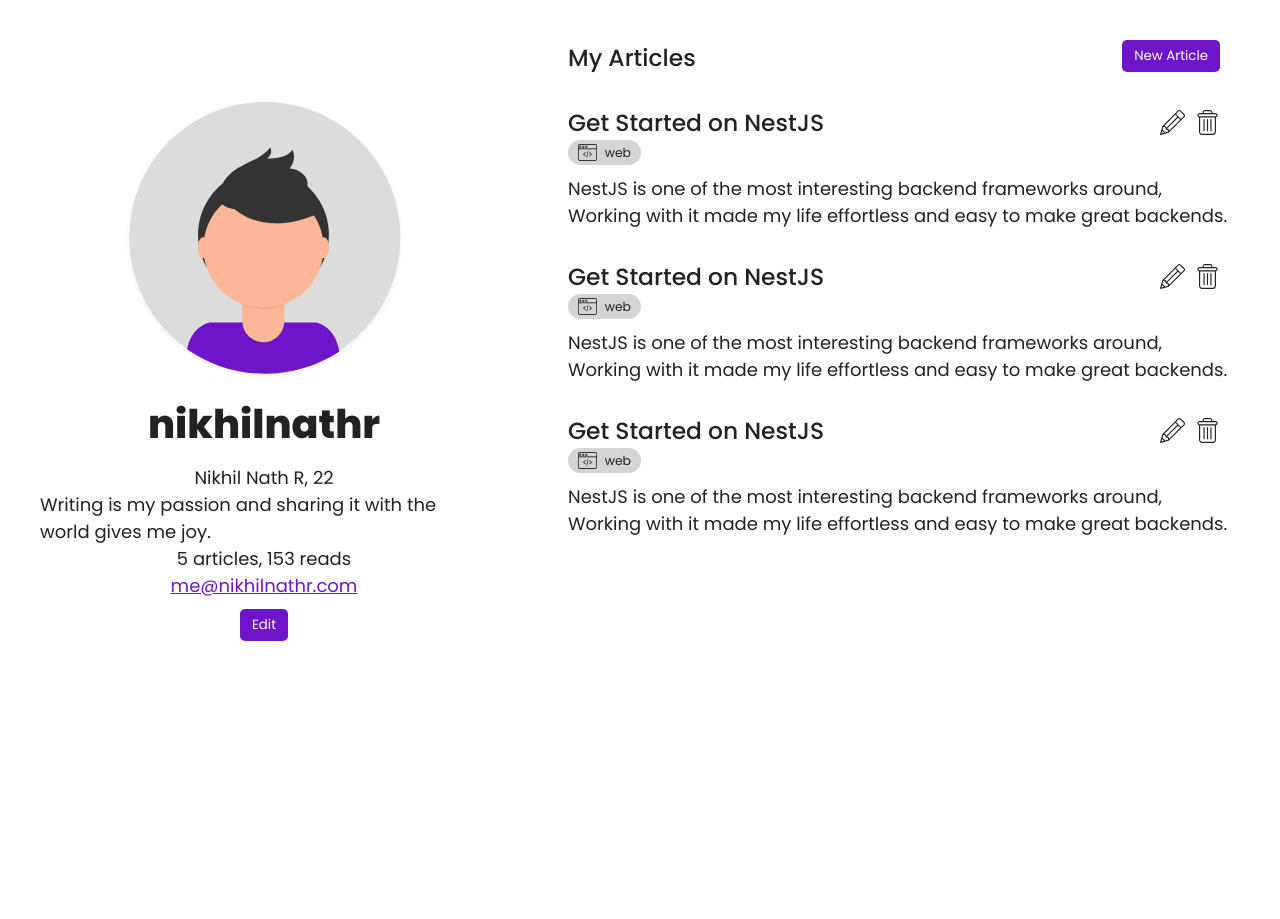
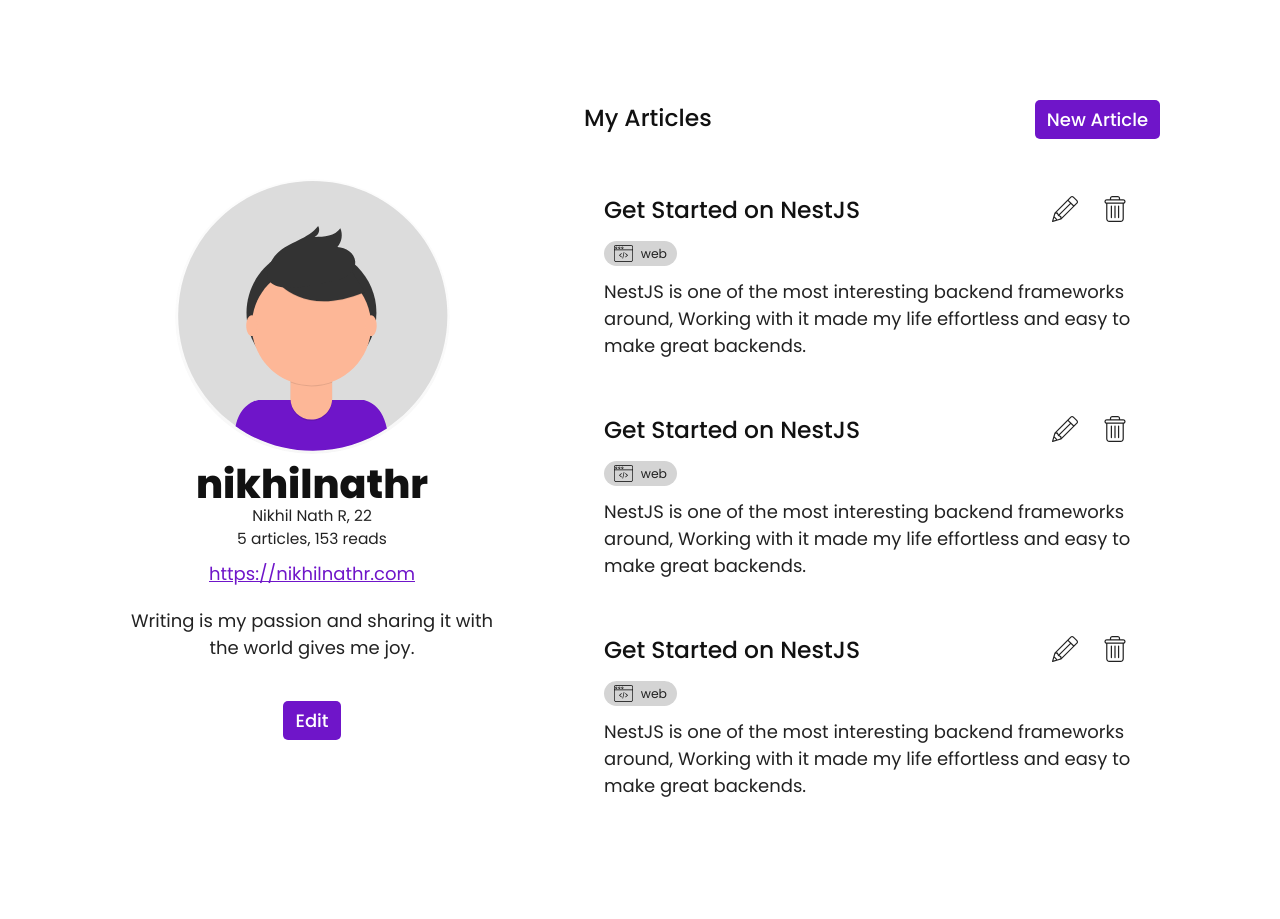
Before and after one commit to sivanandini029/artifact, a PHP site: page /profile.html in a window 1280 px wide. Shown: the part 80-999 px from the top of the page. Before the commit the page ends 721 px from the top, so only its background shows below. Run offline with PHP 8.4, Linux system fonts and the light colour scheme.

Commit message:
Modify styles in profile.html

```diff
--- a/profile.html
+++ b/profile.html
@@ -5,7 +5,6 @@
     <meta name="viewport" content="width=device-width, initial-scale=1.0">
     <title>Profile</title>
     <link rel="stylesheet" href="style/style.css">
-    <link rel="stylesheet" href="style/form-template.css">
     <link rel="stylesheet" href="style/profile.css">
     <link href="https://fonts.googleapis.com/css2?family=Poppins:wght@400;500;800&display=swap" rel="stylesheet">
 </head>
@@ -18,40 +17,40 @@
                     <span class="artifact">Artifact</span>
                 </a>
                 <nav class="nav">
-                    <a href="#" class="link">Profile</a>
+                    <a href="./profile.html" class="link">Profile</a>
                     <a href="#" class="link">Home</a>
                     <a href="#" class="link">Logout</a>
 
                 </nav>
             </div>
         </header>
-        <div class="user-profile">
+        <main class="user-profile main">
             <div class="profile-container">
-                <div class="profile-pic">
-                    <img src="assets/undraw_profile_pic_ic5t 1.svg">
-                </div>
+                <img class="profile-pic" src="assets/undraw_profile_pic_ic5t 1.svg" />
                 <div class="profile-name">nikhilnathr</div>
-                <div class="profile-reads">Nikhil Nath R, 22</div>
-                <div class="profile-reads">Writing is my passion and sharing it with the world gives me joy.</div>
-                <div class="profile-reads">5 articles, 153 reads</div>
-                <div class="profile-reads"><a href="#" class="primary-link">me@nikhilnathr.com</a></div>
-                <div class="edit-profile">
-                    <button class="button large">Edit</button>
-                </div>
+                <div class="small">Nikhil Nath R, 22</div>
+                <div class="small">5 articles, 153 reads</div>
+                <div class="website"><a href="https://nikhilnathr.com" class="primary-link">https://nikhilnathr.com</a></div>
+                <div class="bio">Writing is my passion and sharing it with the world gives me joy.</div>
+                <a href="./edit_profile.html" class="edit-profile button">
+                    Edit
+                </a>
             </div>
-            <div class="articles-container">
-                <div class="articles-title">
-                    <div class="myarticles">My Articles</div>
-                    <div class="new-article">
-                        <button class="button large">New Article</button>
-                    </div>
+            <div class="post-section">
+                <div class="sub-title">
+                    <div>My Articles</div>
+                    <button class="button">New Article</button>
                 </div>
                 <div class="post">
                     <div class="subject">
                         <div class="heading">Get Started on NestJS</div>
-                        <div class="edit-icons">
-                            <img src="assets/edit-tools.svg">
-                            <img src="assets/send-to-trash.svg">
+                        <div class="icons">
+                            <div class="icon">
+                                <img src="assets/edit-tools.svg">
+                            </div>
+                            <div class="icon">
+                                <img src="assets/send-to-trash.svg">
+                            </div>
                         </div>
                     </div>
                     <div class="labels">
@@ -65,9 +64,13 @@
                 <div class="post">
                     <div class="subject">
                         <div class="heading">Get Started on NestJS</div>
-                        <div class="edit-icons">
-                            <img src="assets/edit-tools.svg">
-                            <img src="assets/send-to-trash.svg">
+                        <div class="icons">
+                            <div class="icon">
+                                <img src="assets/edit-tools.svg">
+                            </div>
+                            <div class="icon">
+                                <img src="assets/send-to-trash.svg">
+                            </div>
                         </div>
                     </div>
                     <div class="labels">
@@ -81,9 +84,13 @@
                 <div class="post">
                     <div class="subject">
                         <div class="heading">Get Started on NestJS</div>
-                        <div class="edit-icons">
-                            <img src="assets/edit-tools.svg">
-                            <img src="assets/send-to-trash.svg">
+                        <div class="icons">
+                            <div class="icon">
+                                <img src="assets/edit-tools.svg">
+                            </div>
+                            <div class="icon">
+                                <img src="assets/send-to-trash.svg">
+                            </div>
                         </div>
                     </div>
                     <div class="labels">
@@ -94,8 +101,9 @@
                     </div>
                     <div class="contents">NestJS is one of the most interesting backend frameworks around, Working with it made my life effortless and easy to make great backends.</div>
                 </div>
+
             </div>
-        </div>
+        </main>
     </div>
 </body>
 </html>
--- a/style/form-template.css
+++ b/style/form-template.css
@@ -85,10 +85,6 @@
 .form .bottom-control .left-section a {
     margin: 3px 0;
 }
-.form .button.large {
-    font-size: 1.3rem;
-    padding: 5px 25px;
-}
 .form .error {
     font-size: 0.69rem;
     color: #D60000;
--- a/style/profile.css
+++ b/style/profile.css
@@ -1,116 +1,63 @@
-.container .user-profile{
+.user-profile {
+    display: flex;
+}
+.user-profile .profile-container {
+    display: flex;
+    flex-direction: column;
+    justify-content: center;
+    align-items: center;
+    text-align: center;
+    padding: 100px 40px;
+    flex: 2;
+}
+.user-profile .profile-container .profile-pic {
+    height: 275px;
+    width: 275px;
+    border-radius: 50%;
+}
+
+.user-profile .profile-container .profile-name {
+    font-size: 2.2rem;
+    font-weight: 800;
+    color: #111111;
+    margin-bottom: -10px;
+}
+.user-profile .profile-container .small {
+    font-size: 0.86rem;
+}
+.user-profile .profile-container .bio {
+    margin-top: 20px;
+}
+.user-profile .profile-container .website {
+    margin-top: 10px;
+}
+.user-profile .profile-container .edit-profile {
+    margin-top: 40px;
+}
+.user-profile .post-section {
+    flex: 3;
+    padding: 40px;
+}
+.user-profile .post-section .sub-title {
     display: flex;
     justify-content: space-between;
 }
-.container .profile-container{
-    display: flex;
-    flex-direction: column;
-    align-items: center;
-    padding: 100px 40px;
-    flex: 2;
-}
-.container .profile-container .profile-name{
-    font-size: 2.2rem;
-    font-weight: 800;
-    padding: 10px 10px;
-}
-.container .profile-container .edit-profile{
-    padding-top: 10px;
-}
-.container .user-profile .articles-container{
-    flex: 3;
-    padding: 40px 40px;
-}
-.container .user-profile .articles-container .articles-title{
-    display: flex;
-    justify-content: space-between;
-    padding-right: 20px;
-}
-.container .user-profile .articles-container .articles-title .myarticles{
-    font-size: 1.3rem;
-    font-weight: 500;
-}
-.container .user-profile .articles-container .post .subject{
-    display: flex;
-    justify-content: space-between;
-    padding: 30px 20px 0 0;
-}
-.container .user-profile .articles-container .post .subject .heading{
-    font-size: 1.3rem;
-    font-weight: 500;
-}
-.container .user-profile .articles-container .post .subject .edit-icons{
-    display: flex;
-    align-items: center;
-}
-.container .user-profile .articles-container .post .subject .edit-icons img{
-    padding-left: 10px;
-}
-.container .user-profile .articles-container .post .labels{
-    display: flex;
-    flex-wrap: wrap;
-}
-.container .user-profile .articles-container .post .labels .label{
-    font-size: 0.69rem;
-    background-color: #D4D4D4;
-    border-radius: 12.5px;
-    height: 25px;
-    display: flex;
-    justify-content: space-between;
-    align-items: center;
-    padding: 0 10px;
-    margin-right: 8px;
-}
-.container .user-profile .articles-container .post .labels .label .icon{
-    margin-right: 8px;
-    height: 75%;
-    object-fit: contain;
-}
-.container .user-profile .articles-container .post .labels .label .name{
-    font-size: 0.69rem;
-}
-.container .user-profile .articles-container .post .contents{
-    padding-top: 10px;
-}
+
 @media (max-width: 1100px) {
     .user-profile {
         flex-direction: column;
     }
-    .user-profile .profile-container{
-        padding: 20px 20px;
+    .user-profile .profile-container {
+        padding: 20px;
+    }
+    .user-profile .post-section {
+        padding: 100px 0;
     }
 }
 
 /* small screens */
 @media (max-width: 700px) {
-    .user-profile {
-        padding: 10px 0;
-        width: 100%;
-    }
-
     .user-profile .profile-container {
-        padding: 10px 0;
-        display: flex;
-        justify-content: center;
-        align-items: center;
-    }
-
-    .user-profile .profile-container .profile-pic {
-        display: flex;
-        justify-content: center;
-        align-items: center;
-    }
-
-    .user-profile .articles-container {
-        padding: 20px 0;
-        display: flex;
-        flex-direction: column;
-        justify-content: space-between;
-        align-items: center;
-    }
-    .user-profile .articles-container .articles-title{
-        display: flex;
-        justify-content: space-between;
-        width: 100%;
+        padding: 10px;
     }
 }
--- a/style/style.css
+++ b/style/style.css
@@ -29,6 +29,10 @@ gray-color - #444444
     font-size: 18px;
 }
 
+button::-moz-focus-inner {
+    border: 0;
+}
+
 .make-purple {
     color: #6F15C9;
 }
@@ -56,6 +60,12 @@ a {
     text-decoration: none;
     border-radius: 5px;
     cursor: pointer;
+    font-size: 1rem;
+    font-weight: 500;
+}
+.button.large {
+    font-size: 1.3rem;
+    padding: 5px 25px;
 }
 .button:hover {
     background-color: #42087C;
@@ -157,26 +167,27 @@ body {
 .bottom-section .post-section {
     flex: 4;
 }
-.bottom-section .post-section .sub-title {
+.post-section .sub-title {
     font-weight: 500;
     font-size: 1.3rem;
     color: #111111;
     padding-bottom: 20px;
 }
-.bottom-section .post-section .post {
+.post-section .post {
     padding: 20px;
     transition: background-color 300ms ease-in-out;
     cursor: pointer;
     border-radius: 15px;
 }
-.bottom-section .post-section .post:hover {
+.post-section .post:hover {
     background-color: #F4F4F4;
 }
-.bottom-section .post-section .post .labels {
+.post-section .post .labels {
     display: flex;
     flex-wrap: wrap;
+    padding: 2px 0;
 }
-.bottom-section .post-section .post .labels .label {
+.post-section .post .labels .label {
     font-size: 0.69rem;
     background-color: #D4D4D4;
     border-radius: 12.5px;
@@ -187,41 +198,68 @@ body {
     padding: 0 10px;
     margin-right: 8px;
 }
-.bottom-section .post-section .post .labels .label .icon {
+.post-section .post .labels .label .icon {
     margin-right: 8px;
     height: 75%;
     object-fit: contain;
 }
-.bottom-section .post-section .post .subject {
+.post-section .post .subject {
     display: flex;
     justify-content: space-between;
     align-items: center;
-    padding-top: 10px;
+    padding: 5px 0;
 }
-.bottom-section .post-section .post .heading {
+.post-section .post .heading {
     color: #111111;
     font-size: 1.3rem;
     font-weight: 500;
 }
-.bottom-section .post-section .post .subject .readings {
+.post-section .post .icons {
+    display: flex;
+    flex-wrap: wrap;
+    justify-content: flex-end;
+}
+.post-section .post .icons .icon {
+    display: flex;
+    justify-content: center;
+    align-items: center;
+    background-color: #FFFFFF;
+    margin: 5px;
+    width: 40px;
+    height: 40px;
+    padding: 7px;
+    border-radius: 50%;
+    box-shadow: 0 0 0 #00000066;
+    transition: box-shadow 300ms ease-in-out;
+}
+.post-section .post .icons .icon:hover {
+    box-shadow: 0 0 8px #00000066;
+    background-color: #F4F4F4;
+}
+.post-section .post .icons .icon img {
+    width: 100%;
+    height: 100%;
+    object-fit: contain;
+}
+.post-section .post .subject .readings {
     font-size: 0.69rem;
     color: #444444;
     text-align: right;
 }
-.bottom-section .post-section .post .author-details {
+.post-section .post .author-details {
     display: flex;
     justify-content: space-between;
 }
-.bottom-section .post-section .post .author-details .author-name {
+.post-section .post .author-details .author-name {
     color: #444444;
     font-size: 0.86rem;
 }
-.bottom-section .post-section .post .author-details .date {
+.post-section .post .author-details .date {
     font-size: 0.69rem;
     color: #444444;
     text-align: right;
 }
-.bottom-section .post-section .post .contents {
+.post-section .post .contents {
     padding-top: 10px;
 }
 .bottom-section .right-side {
```
